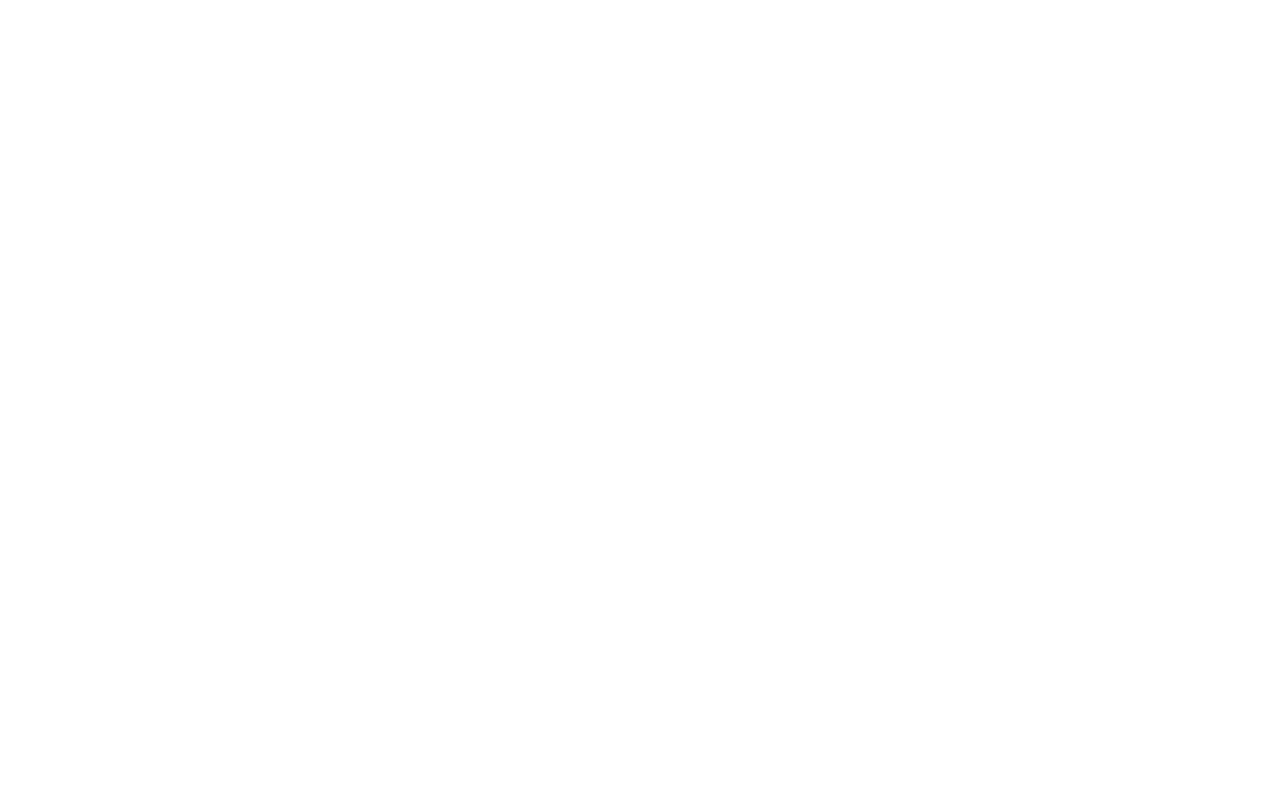
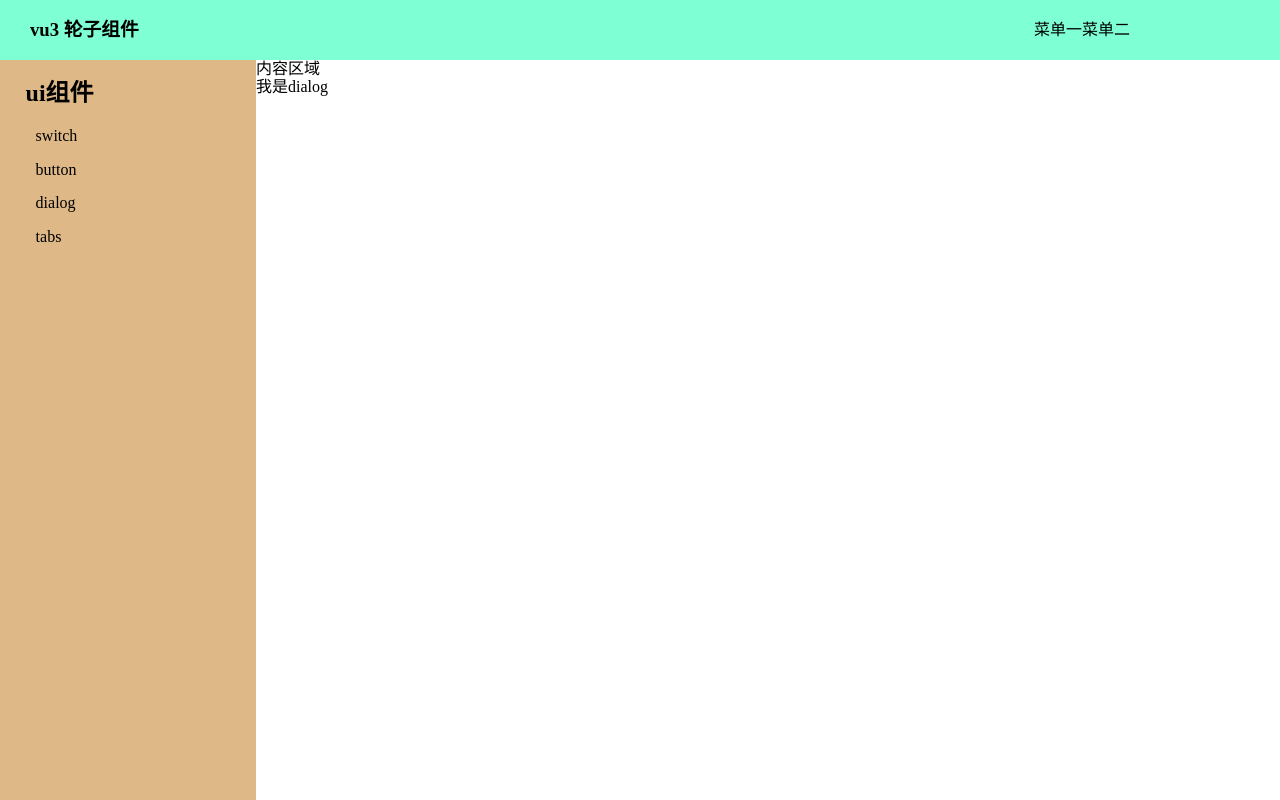
Before and after one commit to HW0001/Vue3-ui, a Vue app: page /dialog in a window 1280 px wide. Before the commit this address had no page. Built offline with nearby package versions, Linux system fonts and the light colour scheme.

Commit message:
初始化完成项目布局

```diff
--- a/src/components/AsideList.vue
+++ b/src/components/AsideList.vue
@@ -1,21 +1,42 @@
 <template>
-    <div>
+    <div class="asidecontent">
         <h2>ui组件</h2>
         <ol>
-        <li>swich</li>
-        <li>button</li>
-        <li>nav</li>
-        <li>swich</li>
-        <li>swich</li>
+        <li><router-link to='switch'>switch</router-link></li>
+        <li><router-link to='button'>button</router-link></li>
+        <li><router-link to='dialog'>dialog</router-link></li>
+        <li><router-link to='tabs'>tabs</router-link></li>
         </ol>
     </div>
 </template>
 <script lang="ts">
+import { inject, Ref } from 'vue';
+import router from '../router'
     export default{
         setup(){
+            const asidevisib = inject<Ref<boolean>>("asidevis");
+            const clientwidth=document.documentElement.clientWidth
+            router.afterEach(()=>{
+                if(clientwidth<=500)
+                asidevisib.value=!asidevisib.value
+            })
             return{
 
             }
         }
+
     }
 </script>
+<style lang="scss" scoped>
+.asidecontent{
+    width: 80%;
+    margin-left: auto;
+    margin-right: auto;
+    ol{
+        padding-left: 10px;
+        >li{
+            margin-bottom: 15px;
+        }
+    }
+}
+</style>
--- /dev/null
+++ b/src/components/ButtonDemo.vue
@@ -0,0 +1,10 @@
+<template>
+    <div>
+        我是button
+    </div>
+</template>
+<script lang=ts>
+export default {
+
+}
+</script>
--- /dev/null
+++ b/src/components/DialogDemo.vue
@@ -0,0 +1,10 @@
+<template>
+    <div>
+        我是dialog
+    </div>
+</template>
+<script lang=ts>
+export default {
+
+}
+</script>
--- /dev/null
+++ b/src/components/SwitchDemo.vue
@@ -0,0 +1,10 @@
+<template>
+    <div>
+        我是switch
+    </div>
+</template>
+<script lang=ts>
+export default {
+
+}
+</script>
--- /dev/null
+++ b/src/components/TabsDemo.vue
@@ -0,0 +1,10 @@
+<template>
+    <div>
+        我是tabs
+    </div>
+</template>
+<script lang=ts>
+export default {
+
+}
+</script>
--- a/src/components/TopNav.vue
+++ b/src/components/TopNav.vue
@@ -1,7 +1,7 @@
 <template>
   <div class="topnav">
     <span class="micon" @click="toggleVisidle">三</span>
-    <div class="logo"><h3>vu3 轮子组件</h3></div>
+    <div class="logo"><h3><router-link to='/home'> vu3 轮子组件</router-link></h3></div>
     <div class="funcs">
       <span>菜单一</span>
       <span>菜单二</span>
--- a/src/index.scss
+++ b/src/index.scss
@@ -8,8 +8,10 @@
     padding: 0;
     box-sizing: border-box;
 }
+
 a{
-    text-decoration: none;;
+    text-decoration: none;
+    color: initial;
 }
 ol,ul{
     list-style: none;
--- a/src/main.ts
+++ b/src/main.ts
@@ -1,23 +1,8 @@
 import { createApp } from 'vue'
 import App from './App.vue'
+import './assets/normalize.css'
 import "./index.scss"
-import {createWebHistory,createRouter} from "vue-router"
-
-import Home from './views/Home.vue'
-import Doc from './views/Doc.vue'
-
-const history=createWebHistory()
-const router=createRouter({
-    history,
-    routes:[{
-        redirect:"/home",
-        path:"/"
-    },{
-        path:'/home',component:Home
-    },{
-        path:'/doc',component:Doc
-    }]
-})
+import router from './router'
 
 const app = createApp(App)
 app.use(router)
--- /dev/null
+++ b/src/router.ts
@@ -0,0 +1,29 @@
+import {createWebHistory,createRouter} from "vue-router"
+
+import Home from './views/Home.vue'
+import Doc from './views/Doc.vue'
+
+import SwitchDemo from './components/SwitchDemo.vue'
+import ButtonDemo from './components/ButtonDemo.vue'
+import DialogDemo from './components/DialogDemo.vue'
+import TabsDemo from './components/TabsDemo.vue'
+
+const history=createWebHistory()
+const router=createRouter({
+    history,
+    routes:[{
+        redirect:"/home",
+        path:"/"
+    },{
+        path:'/home',component:Home
+    },{
+        path:'/doc',component:Doc,children:[
+            {path:'/switch',component:SwitchDemo},
+            {path:'/button',component:ButtonDemo},
+            {path:'/dialog',component:DialogDemo},
+            {path:'/tabs',component:TabsDemo}
+        ]
+    }]
+})
+
+export default router
--- a/src/views/Doc.vue
+++ b/src/views/Doc.vue
@@ -1,11 +1,14 @@
 <template>
-  <div>
+  <div class="doc">
     <top-nav />
     <div class="content">
-      <aside>
-        <aside-list v-if="asidevisib"></aside-list>
+      <aside class="asidediv" v-if="asidevisib">
+        <aside-list></aside-list>
       </aside>
-      <main>内容区域</main>
+      <main class="maindiv">
+        内容区域
+        <router-view />
+      </main>
     </div>
   </div>
 </template>
@@ -27,8 +30,18 @@
 };
 </script>
 <style lang="scss" scoped>
-.content {
-  display: flex;
-  justify-content: space-between;
+.doc {
+  height: calc(100vh - 60px);
+  .content {
+    display: flex;
+    height: 100%;
+    .asidediv {
+      width: 20%;
+      background-color: burlywood;
+    }
+    .maindiv {
+      width: 80%;
+    }
+  }
 }
 </style>
--- a/src/views/Home.vue
+++ b/src/views/Home.vue
@@ -3,26 +3,40 @@
     <top-nav />
     <div class="content">
       <img src="../assets/logo.png" />
-
+      <p>一些很厉害的轮子组件</p>
+      <div> <a>github</a> <router-link to='/doc'>开始</router-link></div>
     </div>
   </div>
 </template>
 <script lang="ts">
-import TopNav from '../components/TopNav.vue'
+import TopNav from "../components/TopNav.vue";
 export default {
-    components:{
-        TopNav
+  components: {
+    TopNav,
   },
-    setup(){
-
+  setup() {},
+};
+</script>
+<style lang="scss" scoped>
+.content{
+    display: flex;
+    justify-content: flex-start;
+    align-items: center;
+    flex-direction:column;
+    padding-top: 30px;;
+    img{
+        width: 200px;
+    }
+    a{
+       display: inline-block;
+        width: 100px;
+        height: 35px;
+        border: 1px solid  #42b983;
+        text-align: center;
+        line-height: 33px;
+        margin-right: 20px;
+        border-radius: 15px;
+        color: #42b983
     }
 }
-</script>
-<style lang="scss" scoped>
-img{
-    width: 215px;
-    float: right;
-    margin-right: 60px;
-}
-
 </style>
```
Also changed, not shown: src/assets/normalize.css (added). Lines whose indentation alone changed are shown as unchanged.
